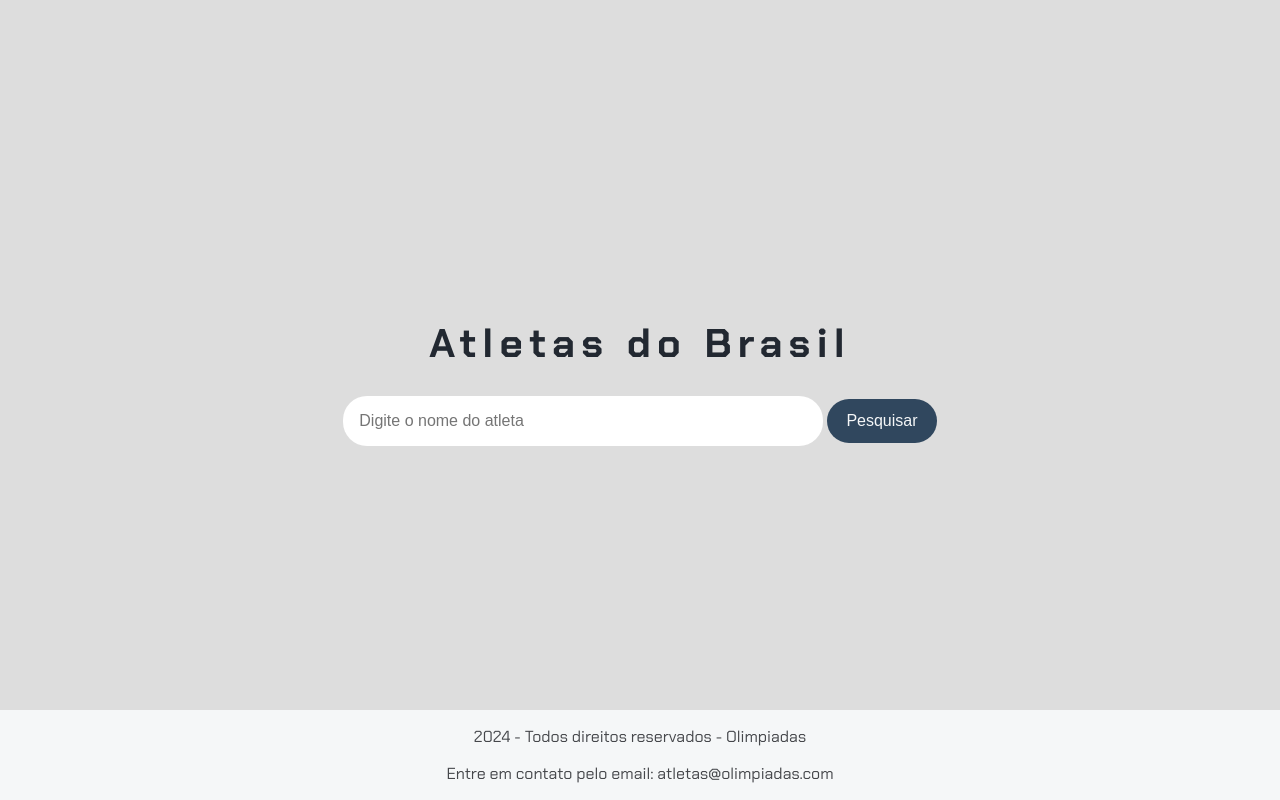
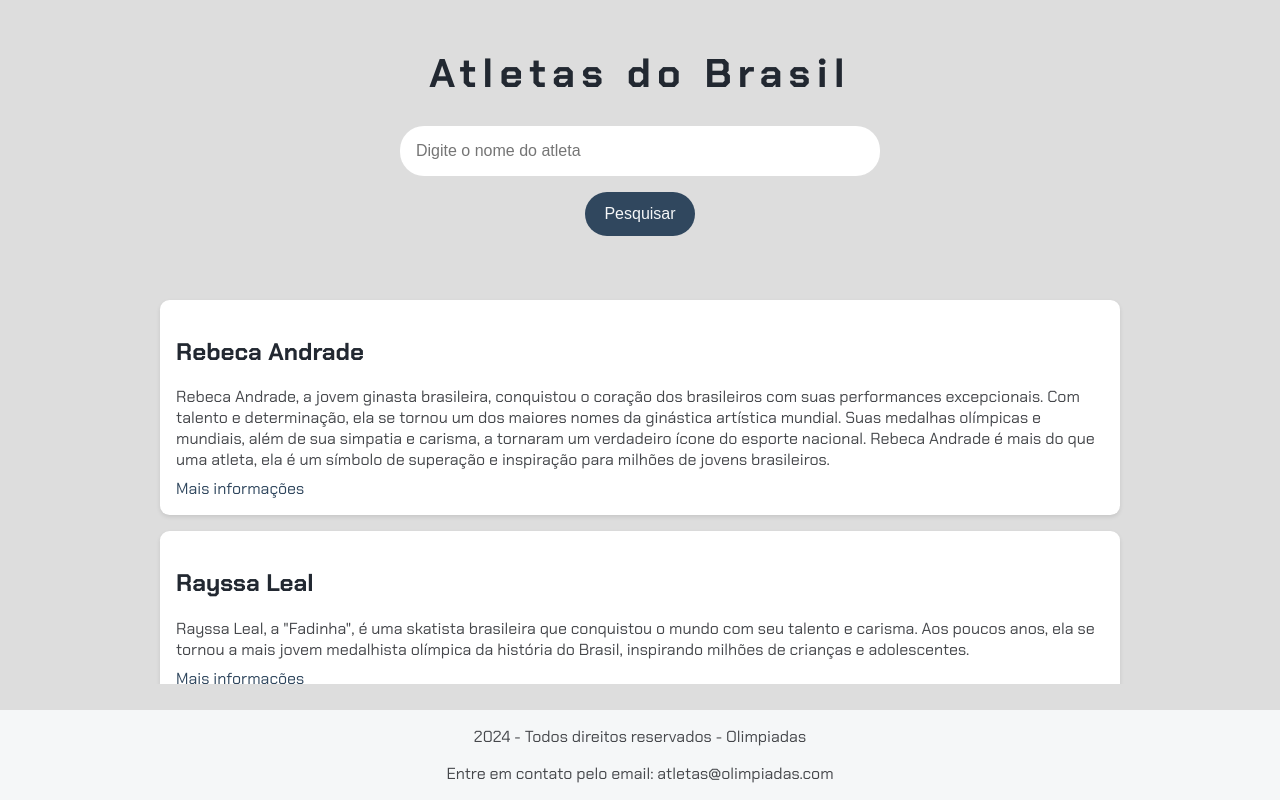
Before and after one commit to Gabriel-GC/project-gemini, a plain HTML site: page index.html in a window 1280 px wide. Drawn offline with Linux system fonts and the light colour scheme.

Commit message:
initiation js - class two

```diff
--- /dev/null
+++ b/app.js
@@ -0,0 +1 @@
+console.log("Rebeca Andrade")
--- a/index.html
+++ b/index.html
@@ -13,18 +13,48 @@
         <h1>
             Atletas do Brasil
         </h1>
-        <section>
-            <main>
+        <main>
+            <section>
                 <input type="text" placeholder="Digite o nome do atleta">
                 <button>Pesquisar</button>
-            </main>
+            </section>
+            <section class="resultados-pesquisa">
+                <div class="item-resultado">
+                    <h2>Rebeca Andrade</h2>
+                    <p class="descricao-meta">Rebeca Andrade, a jovem ginasta brasileira, conquistou o coração dos
+                        brasileiros com suas performances excepcionais. Com talento e determinação, ela se tornou um dos
+                        maiores nomes da ginástica artística mundial. Suas medalhas olímpicas e mundiais, além de sua
+                        simpatia e carisma, a tornaram um verdadeiro ícone do esporte nacional. Rebeca Andrade é mais do
+                        que uma atleta, ela é um símbolo de superação e inspiração para milhões de jovens brasileiros.
+                    </p>
+                    <a href="https://pt.wikipedia.org/wiki/Rebeca_Andrade" target="_blank">Mais informações</a>
+                </div>
+
+                <div class="item-resultado">
+                    <h2>Rayssa Leal</h2>
+                    <p class="descricao-meta">Rayssa Leal, a "Fadinha", é uma skatista brasileira que conquistou o mundo
+                        com seu talento e carisma. Aos poucos anos, ela se tornou a mais jovem medalhista olímpica da
+                        história do Brasil, inspirando milhões de crianças e adolescentes.</p>
+                    <a href="https://pt.wikipedia.org/wiki/Rayssa_Leal" target="_blank">Mais informações</a>
+                </div>
+
+                <div class="item-resultado">
+                    <h2>Beatriz Souza</h2>
+                    <p class="descricao-meta">Beatriz Souza é uma judoca brasileira que conquistou a medalha de ouro nas
+                        Olimpíadas de Paris. Sua trajetória inspiradora, marcada por superação e dedicação, a tornou um
+                        símbolo do esporte nacional.</p>
+                    <a href="https://pt.wikipedia.org/wiki/Beatriz_Souza" target="_blank">Mais informações</a>
+                </div>
+            </section>
+        </main>
+        <section>
             <footer>
                 <p>2024 - Todos direitos reservados - Olimpiadas</p>
                 <p>Entre em contato pelo email: atletas@olimpiadas.com</p>
             </footer>
         </section>
     </header>
-
+    <script src="app.js"></script>
 </body>
 
 </html>
```
